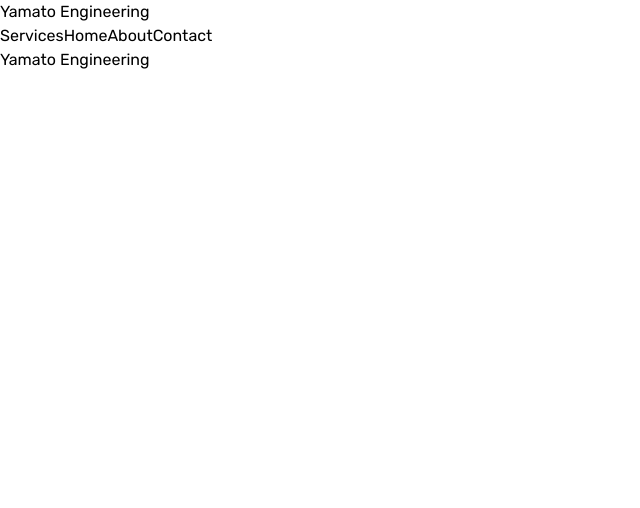
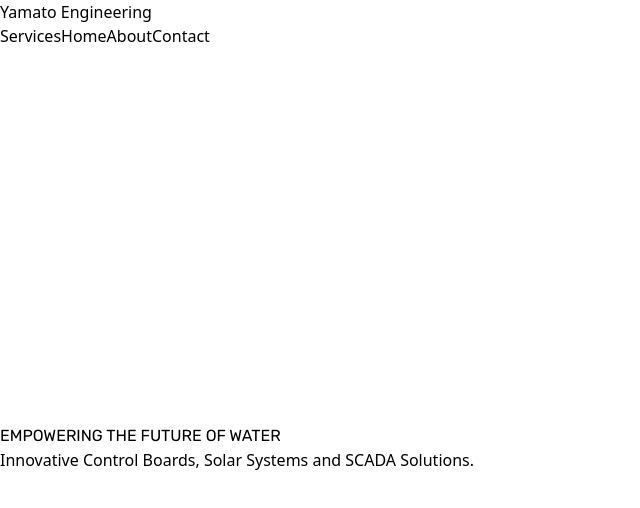
Before and after one commit to MenassieErmias/yamato-next, a Next.js app: page / in a window 1280 px wide. Shown: the top 508 px of the page, without its empty margins (0-640 px from the left). Built offline with nearby package versions, Linux system fonts and the light colour scheme.

Commit message:
added hero section with content: Hero.jsx, added hero comp to main page: page.jsx, added some styles and imported a font: home.moudles.css, added a module for navbar styles: nav.modules.css

```diff
--- /dev/null
+++ b/app/components/Hero.jsx
@@ -0,0 +1,17 @@
+import React from 'react';
+import homeStyles from '../home.modules.css'
+
+const Hero = () => {
+  return (
+    <div className='hero-container'>
+      <h1 className="welcome">
+        EMPOWERING THE FUTURE OF WATER
+      </h1>
+      <h2 className="desc">
+        Innovative Control Boards, Solar Systems and SCADA Solutions.
+      </h2>
+    </div>
+  )
+}
+
+export default Hero
--- /dev/null
+++ b/app/home.modules.css
@@ -0,0 +1,15 @@
+@import url('https://fonts.googleapis.com/css2?family=Roboto:ital,wght@0,100;0,300;0,400;0,500;0,700;0,900;1,100;1,300;1,400;1,500;1,700;1,900&family=Rubik:ital,wght@0,300..900;1,300..900&display=swap');
+
+
+
+.hero-container {
+  height: 100vh;
+  width: 100%;
+  display: flex;
+  flex-direction: column;
+  justify-content: center;
+}
+
+h1.welcome {
+  font-family: 'Rubik';
+}
--- a/app/layout.jsx
+++ b/app/layout.jsx
@@ -26,12 +26,12 @@ export const metadata = {
 export default function RootLayout({ children }) {
   return (
     <html lang="en">
-      <body
-        className={`${geistSans.variable} ${geistMono.variable} ${rubik.className} antialiased`}
-      >
+      <body>
         <Navbar />
         {children}
       </body>
     </html>
   );
 }
+
+//${geistSans.variable} ${geistMono.variable}
--- a/app/page.jsx
+++ b/app/page.jsx
@@ -1,9 +1,10 @@
 import Image from "next/image";
+import Hero from './components/Hero'
 
 export default function Home() {
   return (
-    <div>
-      Yamato Engineering
-    </div>
+    <>
+      <Hero />
+    </>
   );
 }
```
Also changed, not shown: app/nav.modules.css (added).
